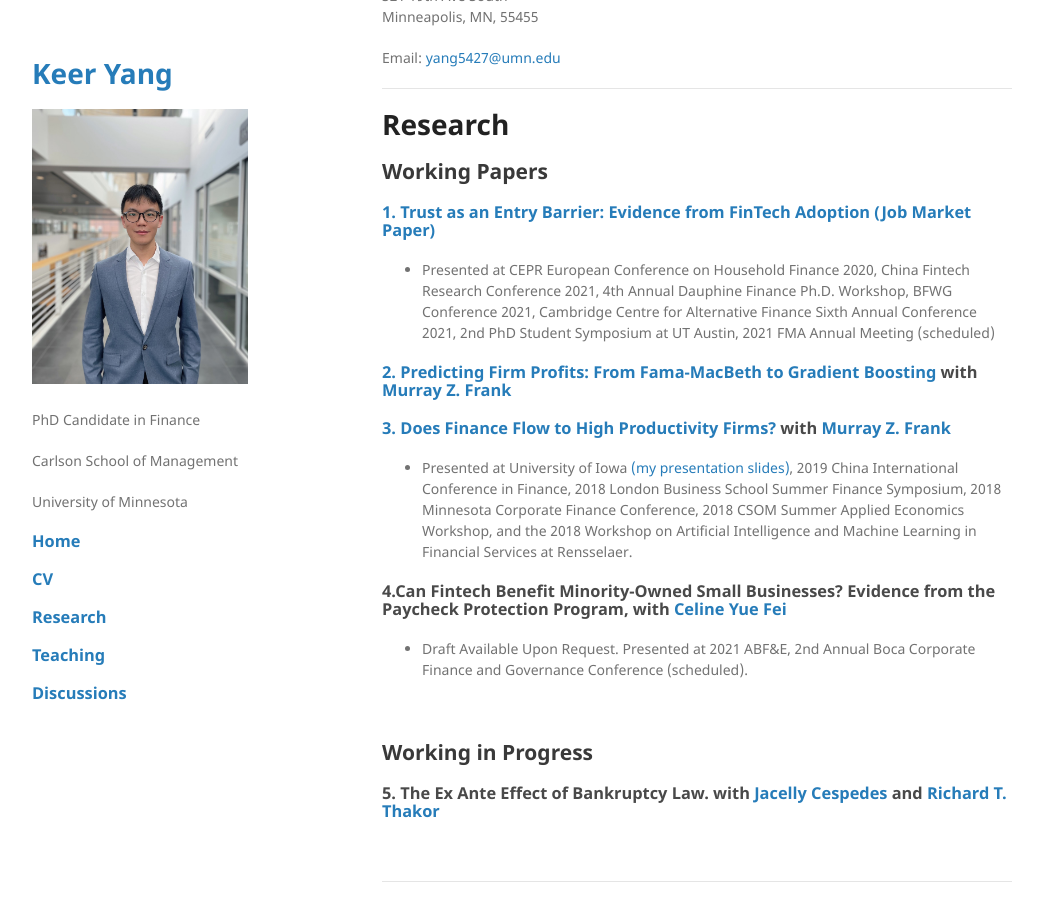
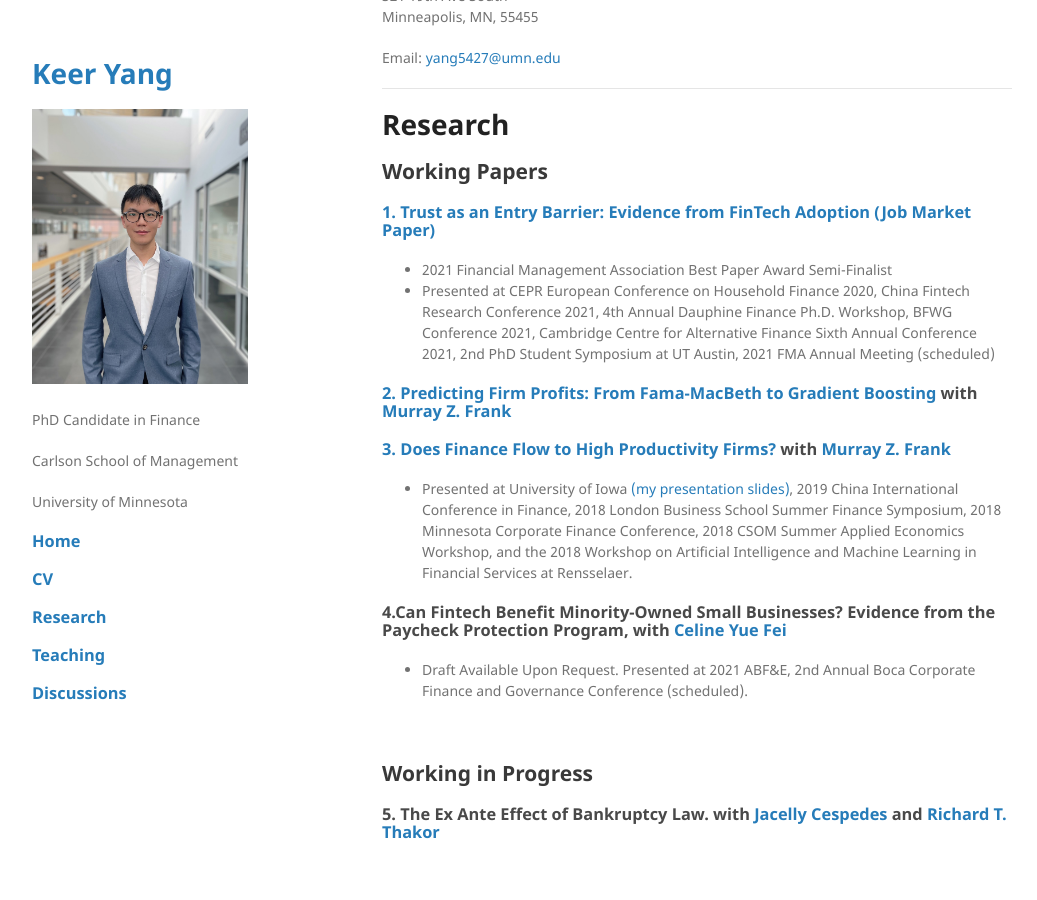
Before and after one commit to keeryang/keeryang.github.io, a Jekyll site: the page built from index.md, in a window 1280 px wide and 900 px high, scrolled down 369 px. Shown: the whole window, without its empty margins (118-1155 px from the left). Built offline with Jekyll 4.4.1, drawn with Linux system fonts in a browser that asks for light colours; the repository's description, which GitHub fills in, is left out; our own code applies the rules of GitHub Pages for plain Markdown files.

Commit message:
Update index.md

```diff
--- a/index.md
+++ b/index.md
@@ -29,6 +29,7 @@ Email: <yang5427@umn.edu>
 ## Working Papers
 
 ### [1. Trust as an Entry Barrier: Evidence from FinTech Adoption (Job Market Paper)](./papers/TrustFinTech_2021Sept19.pdf)
+*   2021 Financial Management Association Best Paper Award Semi-Finalist
 *   Presented at CEPR European Conference on Household Finance 2020, China Fintech Research Conference 2021, 4th Annual Dauphine Finance Ph.D. Workshop, BFWG Conference 2021, Cambridge Centre for Alternative Finance Sixth Annual Conference 2021, 2nd PhD Student Symposium at UT Austin, 2021 FMA Annual Meeting (scheduled)
 
 ### [2. Predicting Firm Profits: From Fama-MacBeth to Gradient Boosting](./papers/Profits_2021Aug28.pdf) with [Murray Z. Frank](https://mzfrank.github.io/myweb/)
```
